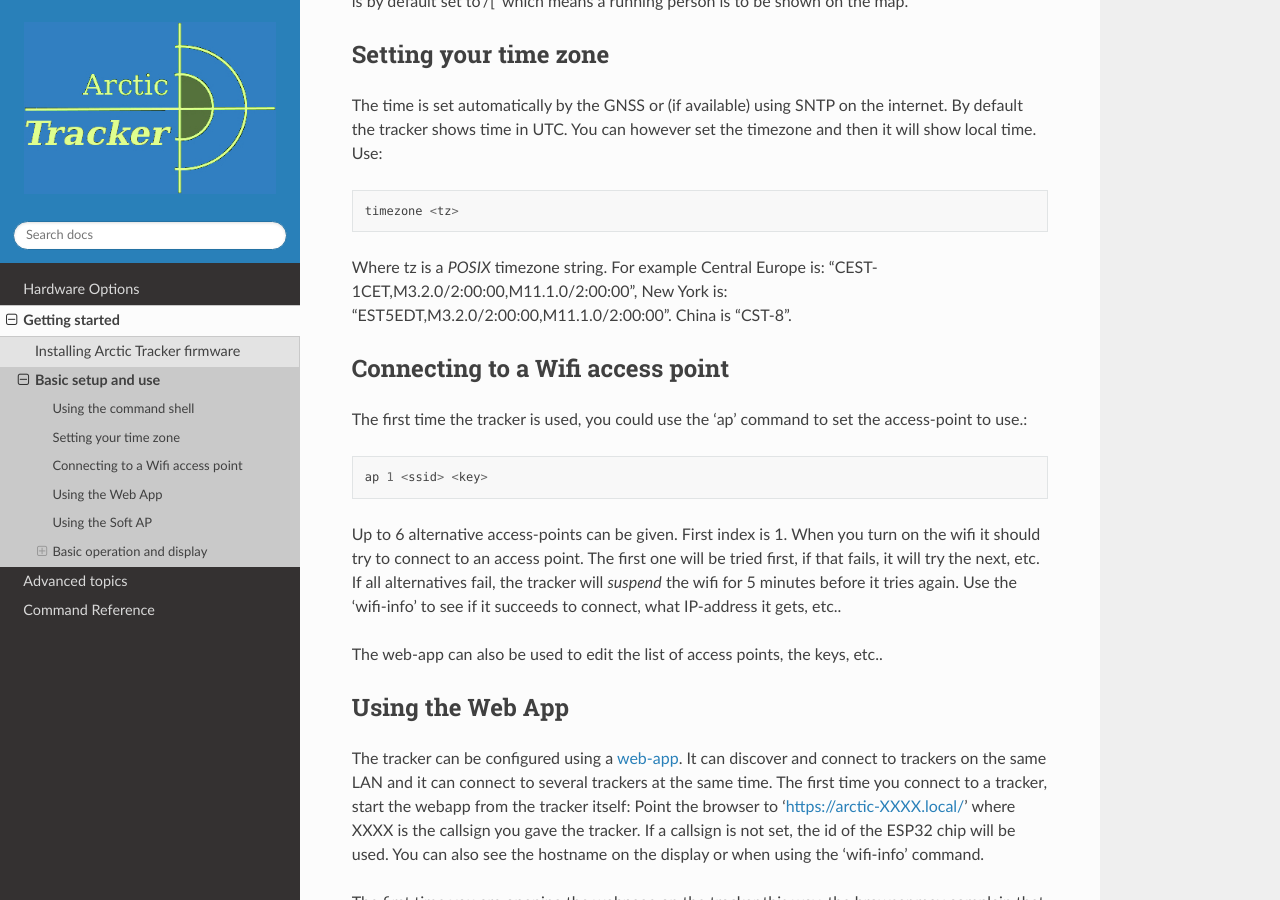
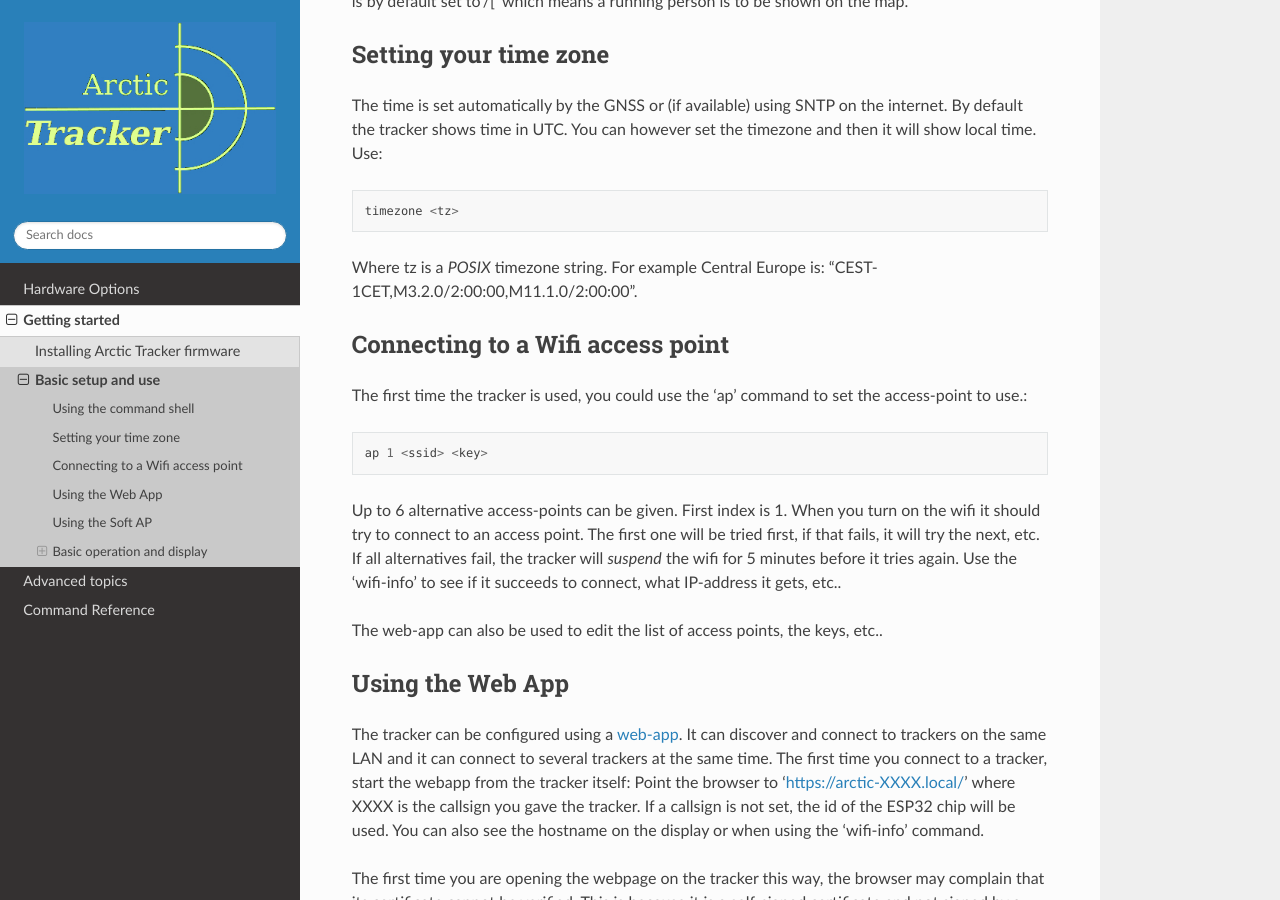
Before and after one commit to Hamlabs/ArcticTracker-docs, a Sphinx documentation site: the page built from docs/setup.rst, in a window 1280 px wide and 900 px high, scrolled down 1330 px. Built offline with Sphinx 7.4.7 and the Read the Docs theme 3.1.0, drawn with Linux system fonts in a browser that asks for light colours; pages that are not in the unit, such as notebooks, are missing from menus.

Commit message:
Update setup.rst

```diff
--- a/docs/setup.rst
+++ b/docs/setup.rst
@@ -20,8 +20,7 @@
 
   timezone <tz>
 
-Where tz is a *POSIX* timezone string. For example Central Europe is: "CEST-1CET,M3.2.0/2:00:00,M11.1.0/2:00:00", New York is: "EST5EDT,M3.2.0/2:00:00,M11.1.0/2:00:00". China is "CST-8".
-
+Where tz is a *POSIX* timezone string. For example Central Europe is: "CEST-1CET,M3.2.0/2:00:00,M11.1.0/2:00:00".
 
 
 Connecting to a Wifi access point
```
